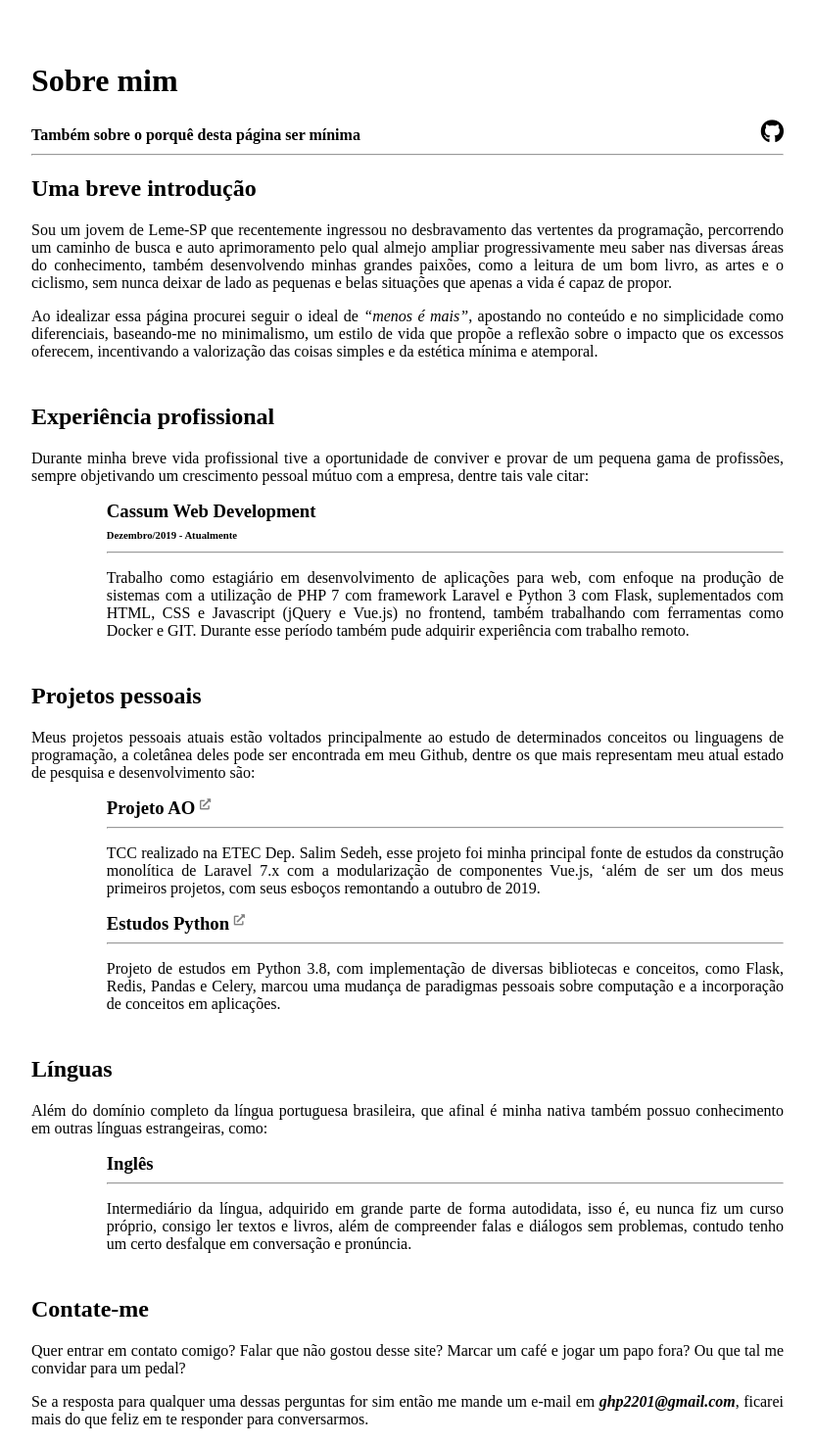
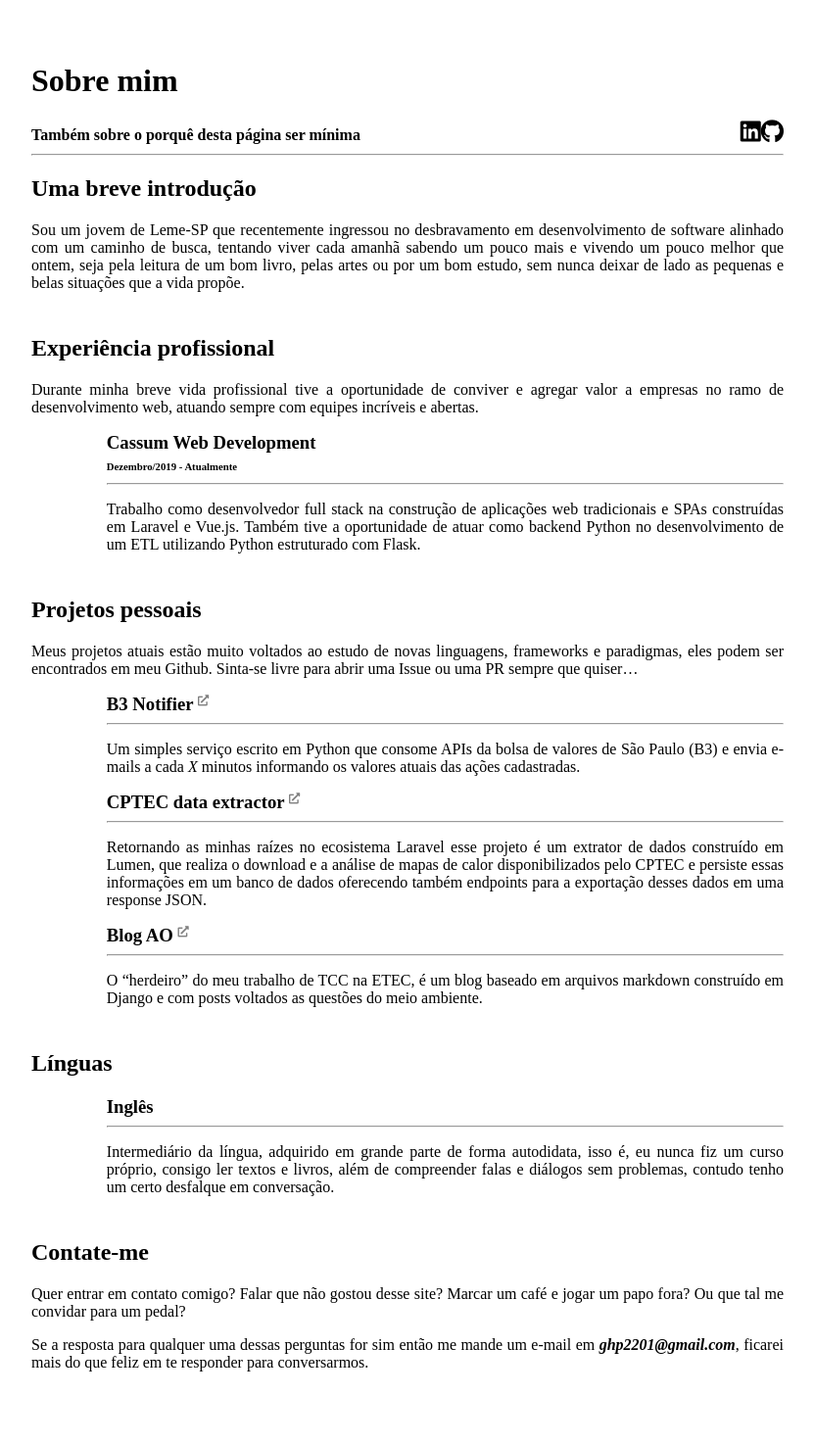
Before and after one commit to gustapinto/gustapinto.github.io, a Jekyll site: the page built from index.md, in a window 1280 px wide. Shown: the whole page at 98% size, without its empty margins (224-1055 px from the left). Built offline with Jekyll 4.4.1, drawn with Linux system fonts in a browser that asks for light colours; nearby versions of some CDN libraries; our own code applies the rules of GitHub Pages for plain Markdown files; after the commit the page ends 1416 px from its top, so only the background shows below that.

Commit message:
Update some texts and reintroduce analytics

```diff
--- a/_layouts/default.html
+++ b/_layouts/default.html
@@ -4,6 +4,7 @@
     <title>{{ site.title }}</title>
 
     {% include tags.html %}
+    {% include analytics.html %}
   </head>
   <body>
     <h1>{{ page.content_title }}</h1>
@@ -16,6 +17,10 @@
       <a href="https://github.com/gustapinto" target="_blank">
         <i class="fab fa-github icons"></i>
       </a>
+
+      <a href="https://www.linkedin.com/in/gustavo-henrique-pinto-01326a20b/" target="_blank">
+        <i class="fab fa-linkedin icons"></i>
+      </a>
     </h2>
 
     <hr>
--- a/index.md
+++ b/index.md
@@ -3,74 +3,46 @@ content_title: Sobre mim
 content_subtitle: Também sobre o porquê desta página ser mínima
 ---
 ## Uma breve introdução
-Sou um jovem de Leme-SP que recentemente ingressou no desbravamento das
-vertentes da programação, percorrendo um caminho de busca e auto aprimoramento
-pelo qual almejo ampliar progressivamente meu saber nas diversas áreas do
-conhecimento, também desenvolvendo minhas grandes paixões, como
-a leitura de um bom livro, as artes e o ciclismo, sem nunca deixar de
-lado as pequenas e belas situações que apenas a vida é capaz de propor.
-
-Ao idealizar essa página procurei seguir o ideal de _"menos é mais"_, apostando
-no conteúdo e no simplicidade como diferenciais, baseando-me no minimalismo, um
-estilo de vida que propõe a reflexão sobre o impacto que os excessos oferecem,
-incentivando a valorização das coisas simples e da estética mínima e atemporal.
+Sou um jovem de Leme-SP que recentemente ingressou no desbravamento em desenvolvimento de software alinhado com um caminho de busca, tentando viver cada amanhã sabendo um pouco mais e vivendo um pouco melhor que ontem, seja pela leitura de um bom livro, pelas artes ou por um bom estudo, sem nunca deixar de lado as pequenas e belas situações que a vida propõe.
 
 <div class="spacer"></div>
 
 ## Experiência profissional
-Durante minha breve vida profissional tive a oportunidade de conviver e
-provar de um pequena gama de profissões, sempre objetivando um crescimento
-pessoal mútuo com a empresa, dentre tais vale citar:
+Durante minha breve vida profissional tive a oportunidade de conviver e agregar valor a empresas no ramo de desenvolvimento web, atuando sempre com equipes incríveis e abertas.
 
 - ### Cassum Web Development <br/>
   ###### Dezembro/2019 - Atualmente
   ------
-  Trabalho como estagiário em desenvolvimento de aplicações para web, com enfoque
-  na produção de sistemas com a utilização de PHP 7 com framework Laravel e Python 3
-  com Flask, suplementados com HTML, CSS e Javascript (jQuery e Vue.js) no
-  frontend, também trabalhando com ferramentas como Docker e GIT. Durante esse
-  período também pude adquirir experiência com trabalho remoto.
+  Trabalho como desenvolvedor full stack na construção de aplicações web tradicionais e SPAs construídas em Laravel e Vue.js. Também tive a oportunidade de atuar como backend Python no desenvolvimento de um ETL utilizando Python estruturado com Flask.
 
 <div class="spacer"></div>
 
 ## Projetos pessoais
-Meus projetos pessoais atuais estão voltados principalmente ao estudo de
-determinados conceitos ou linguagens de programação, a coletânea deles pode ser
-encontrada em meu Github, dentre os que mais representam meu atual estado
-de pesquisa e desenvolvimento são:
+Meus projetos atuais estão muito voltados ao estudo de novas linguagens, frameworks e paradigmas, eles podem ser encontrados em meu Github. Sinta-se livre para abrir uma Issue ou uma PR sempre que quiser...
 
-- ### [Projeto AO <i class="fas fa-external-link-alt"></i>](https://github.com/projeto-ao/projeto-ao){:target="_blank"}
+- ### [B3 Notifier <i class="fas fa-external-link-alt"></i>](https://github.com/gustapinto/b3-notifier){:target="_blank"}
   ------
-  TCC realizado na ETEC Dep. Salim Sedeh, esse projeto foi minha principal
-  fonte de estudos da construção monolítica de Laravel 7.x com a modularização
-  de componentes Vue.js, 'além de ser um dos meus primeiros projetos, com seus
-  esboços remontando a outubro de 2019.
+  Um simples serviço escrito em Python que consome APIs da bolsa de valores de São Paulo (B3) e envia e-mails a cada *X* minutos informando os valores atuais das ações cadastradas.
 
-- ### [Estudos Python <i class="fas fa-external-link-alt"></i>](https://github.com/ghp2201/python-studies){:target="_blank"}
+- ### [CPTEC data extractor <i class="fas fa-external-link-alt"></i>](https://github.com/gustapinto/cptec-data-extractor){:target="_blank"}
   ------
-  Projeto de estudos em Python 3.8, com implementação de diversas bibliotecas e
-  conceitos, como Flask, Redis, Pandas e Celery, marcou uma mudança de paradigmas
-  pessoais sobre computação e a incorporação de conceitos em aplicações.
+  Retornando as minhas raízes no ecosistema Laravel esse projeto é um extrator de dados construído em Lumen, que realiza o download e a análise de mapas de calor disponibilizados pelo CPTEC e persiste essas informações em um banco de dados oferecendo também endpoints para a exportação desses dados em uma response JSON.
+
+- ### [Blog AO <i class="fas fa-external-link-alt"></i>](https://github.com/projeto-ao/blog){:target="_blank"}
+  ------
+  O "herdeiro" do meu trabalho de TCC na ETEC, é um blog baseado em arquivos markdown construído em Django e com posts voltados as questões do meio ambiente.
 
 <div class="spacer"></div>
 
 ## Línguas
-Além do domínio completo da língua portuguesa brasileira, que afinal é minha nativa
-também possuo conhecimento em outras línguas estrangeiras, como:
 
 - ### Inglês
   ------
-  Intermediário da língua, adquirido em grande parte de forma autodidata,
-  isso é, eu nunca fiz um curso próprio, consigo ler textos e livros, além de
-  compreender falas e diálogos sem problemas, contudo tenho um certo desfalque em
-  conversação e  pronúncia.
+  Intermediário da língua, adquirido em grande parte de forma autodidata, isso é, eu nunca fiz um curso próprio, consigo ler textos e livros, além de compreender falas e diálogos sem problemas, contudo tenho um certo desfalque em conversação.
 
 <div class="spacer"></div>
 
 ## Contate-me
-Quer entrar em contato comigo? Falar que não gostou desse site? Marcar um café e
-jogar um papo fora? Ou que tal me convidar para um pedal?
+Quer entrar em contato comigo? Falar que não gostou desse site? Marcar um café e jogar um papo fora? Ou que tal me convidar para um pedal?
 
-Se a resposta para qualquer uma dessas perguntas for sim então me mande um e-mail
-em ***ghp2201@gmail.com***, ficarei mais do que feliz em te responder para
-conversarmos.
+Se a resposta para qualquer uma dessas perguntas for sim então me mande um e-mail em ***ghp2201@gmail.com***, ficarei mais do que feliz em te responder para conversarmos.
```
